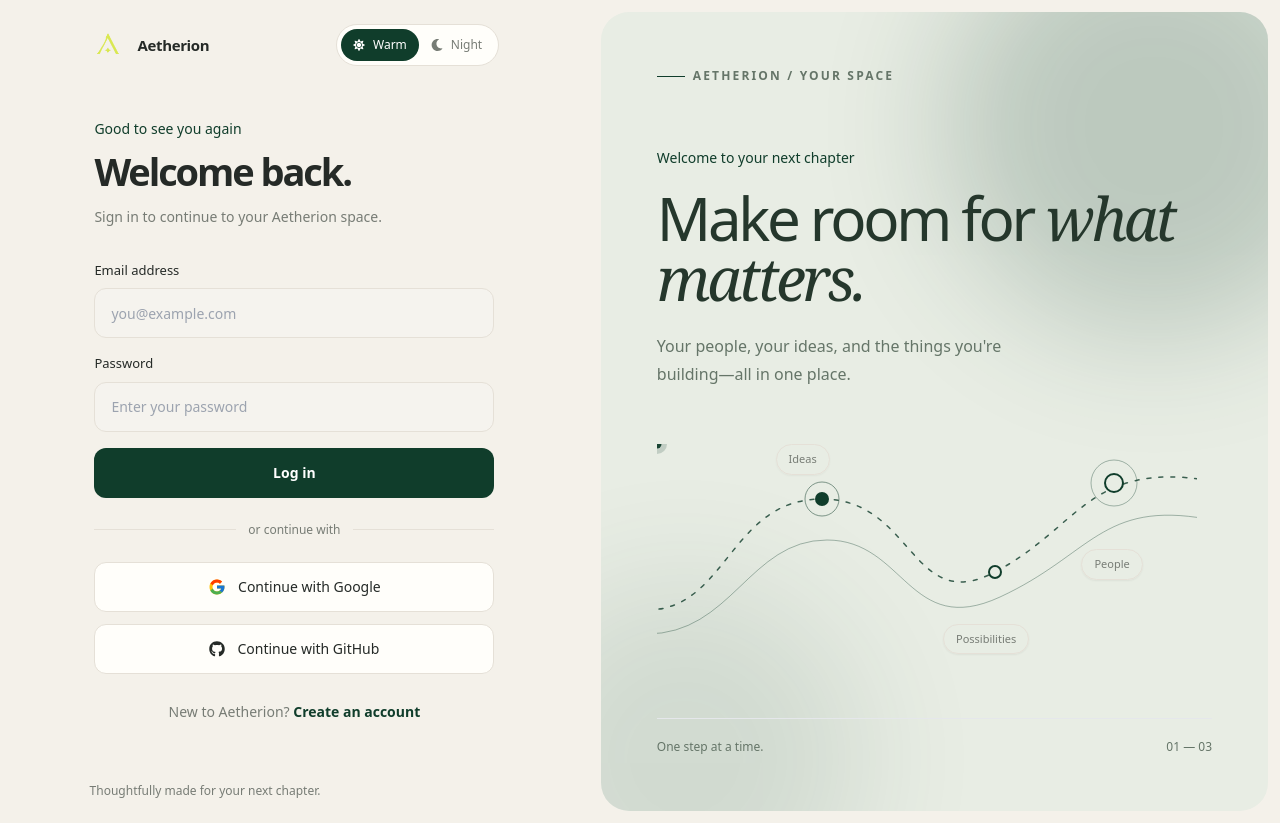
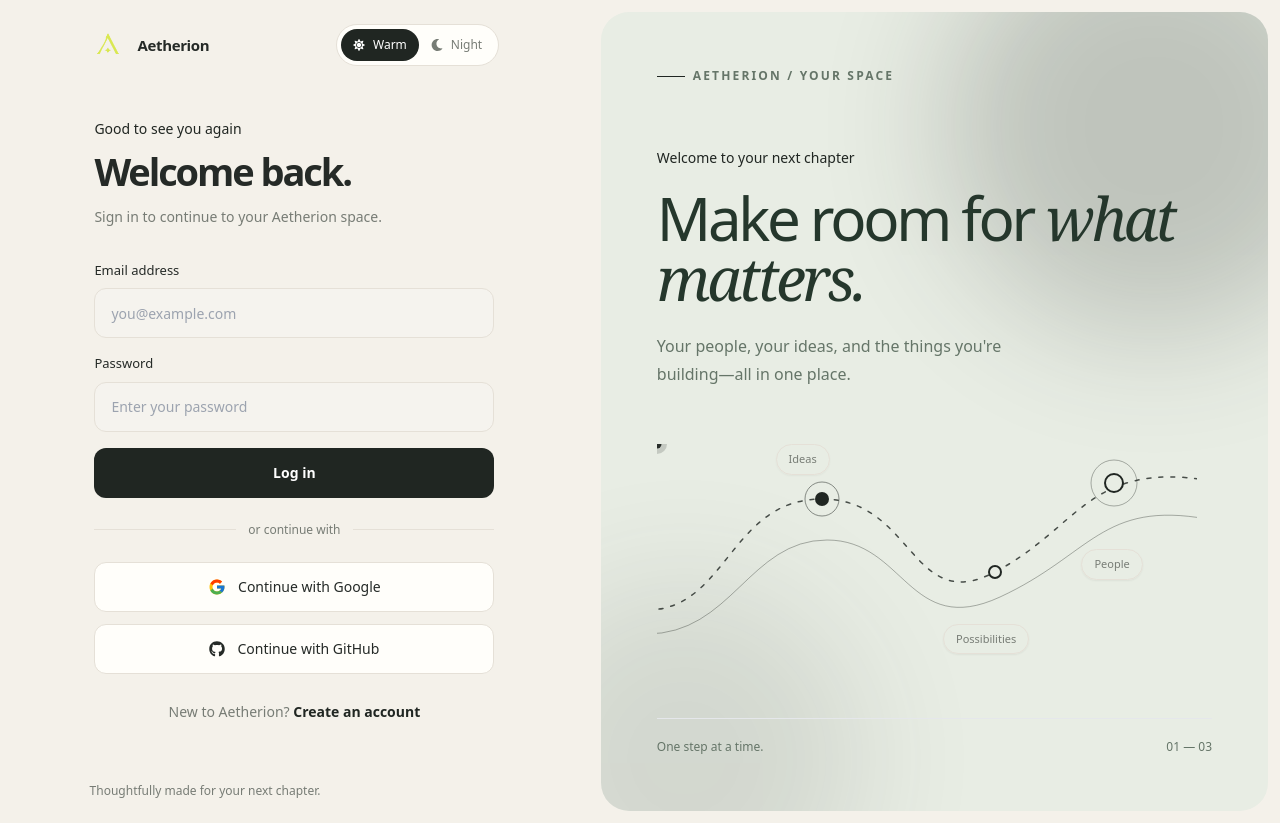
Before and after one commit to PrithwishDas101/Aetherion, a React (Vite) app in the folder client/: page /login in a window 1280 px wide. Built offline with nearby package versions, Linux system fonts and the light colour scheme; no server answers.

Commit message:
Neutralize warm buttons and improve night-mode link contrast

```diff
--- a/client/src/components/AuthLayout.jsx
+++ b/client/src/components/AuthLayout.jsx
@@ -1,7 +1,7 @@
 import React from "react";
 import { FaMoon, FaSun } from "react-icons/fa";
 
-const deepForestGreen = "#103D2B";
+const deepForestGreen = "#202622";
 
 const palettes = {
   warm: {
@@ -27,13 +27,13 @@ const palettes = {
     border: "#252B27",
     text: "#F1F5F1",
     muted: "#9BA69E",
-    accent: "#17201B",
-    primary: "#080B09",
+    accent: "#B8C2BA",
+    primary: "#111512",
     primaryText: "#FFFFFF",
     panel: "#090D0B",
     panelText: "#F1F5F1",
     panelMuted: "#9BA69E",
-    line: "#171F1A",
+    line: "#202722",
     glow: "#0A100C",
   },
 };
```
